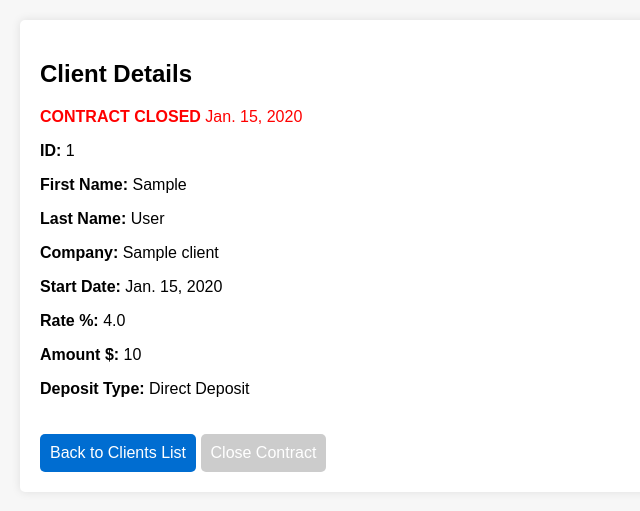
After one commit to CHRNVpy/FaesInvest, a Django app: page /client/1/ in a window 1280 px wide. The commit adds this page. Shown: the top 511 px of the page, without its empty margins (0-640 px from the left). Run offline with Django 5.2, Linux system fonts and the light colour scheme; a user stored in the database is signed in; tables that the repository leaves empty hold one stand-in row (values such as "Sample post"); parts of the project's set-up code (start-up, migrations or seed data) failed here and were passed over; some libraries are stand-ins or nearby versions.

Commit message:
close contract feature added

```diff
--- a/invest/settings.py
+++ b/invest/settings.py
@@ -90,8 +90,8 @@ WSGI_APPLICATION = 'invest.wsgi.application'
 #         'ENGINE': 'django.db.backends.postgresql',
 #         'NAME': 'faes_invest',
 #         'USER': 'postgres',
-#         'PASSWORD': os.getenv('POSTGRES_PASSWORD'),
-#         'HOST': 'db',  # Set to 'db' to use the PostgreSQL Docker container
+#         'PASSWORD': 'postgres', #os.getenv('POSTGRES_PASSWORD'),
+#         'HOST': 'localhost',  # Set to 'db' to use the PostgreSQL Docker container
 #         'PORT': 5432,
 #     }
 # }
--- a/invest_app/admin.py
+++ b/invest_app/admin.py
@@ -6,15 +6,15 @@ from .models import Client
 class ClientAdmin(admin.ModelAdmin):
     list_display = (
     'investor_id', 'first_name', 'last_name', 'company_name', 'investment_date', 'investment_rate', 'investment_amount',
-    'investment_type')
+    'investment_type', 'contract_end_date')
     search_fields = ('investor_id', 'first_name', 'last_name', 'company_name')
-    list_filter = ('investment_type', 'investment_date')
+    list_filter = ('investment_type', 'investment_date', 'contract_end_date')
 
     fieldsets = (
         (None, {
             'fields': ('investor_id', 'first_name', 'last_name', 'company_name')
         }),
         ('Investment Details', {
-            'fields': ('investment_date', 'investment_rate', 'investment_amount', 'investment_type')
+            'fields': ('investment_date', 'investment_rate', 'investment_amount', 'investment_type', 'contract_end_date')
         }),
     )
--- a/invest_app/models.py
+++ b/invest_app/models.py
@@ -15,6 +15,7 @@ class Client(models.Model):
     investment_rate = models.FloatField()
     investment_amount = models.IntegerField()
     investment_type = models.CharField(max_length=15, choices=INVESTMENT_TYPE_CHOICES)
+    contract_end_date = models.DateField(null=True, blank=True)
 
     def __str__(self):
         return f"{self.first_name} {self.last_name} ({self.investor_id})"
--- /dev/null
+++ b/invest_app/templates/client_detail.html
@@ -0,0 +1,118 @@
+<!DOCTYPE html>
+<html lang="en">
+<head>
+    <meta charset="UTF-8">
+    <meta name="viewport" content="width=device-width, initial-scale=1.0">
+    <title>Client Details</title>
+    <link rel="stylesheet" href="https://code.jquery.com/ui/1.12.1/themes/base/jquery-ui.css">
+    <style>
+        body {
+            font-family: Arial, sans-serif;
+            background-color: #f7f7f7;
+            margin: 20px;
+        }
+        .client-detail {
+            width: auto;
+            margin: auto;
+            background-color: #fff;
+            border-radius: 5px;
+            box-shadow: 0 0 10px rgba(0,0,0,0.1);
+            padding: 20px;
+        }
+        .back-button, .close-contract-button {
+            margin-top: 20px;
+            padding: 10px;
+            font-size: 16px;
+            border: none;
+            border-radius: 5px;
+            background-color: #006dd1;
+            color: white;
+            cursor: pointer;
+            transition: background-color 0.3s;
+        }
+        .back-button:hover, .close-contract-button:hover {
+            background-color: #0056b3;
+        }
+        .close-contract-button[disabled] {
+            background-color: #cccccc;
+            cursor: not-allowed;
+        }
+    </style>
+</head>
+<body>
+    <div class="client-detail">
+        <h2>Client Details</h2>
+        {% if client.contract_end_date %}
+            <p style="color: red;"><strong>CONTRACT CLOSED</strong> {{ client.contract_end_date }}</p>
+        {% endif %}
+        <p><strong>ID:</strong> {{ client.investor_id }}</p>
+        <p><strong>First Name:</strong> {{ client.first_name }}</p>
+        <p><strong>Last Name:</strong> {{ client.last_name }}</p>
+        <p><strong>Company:</strong> {{ client.company_name }}</p>
+        <p><strong>Start Date:</strong> {{ client.investment_date }}</p>
+        <p><strong>Rate %:</strong> {{ client.investment_rate }}</p>
+        <p><strong>Amount $:</strong> {{ client.investment_amount }}</p>
+        <p><strong>Deposit Type:</strong> {{ client.investment_type }}</p>
+        <!-- Add more fields as needed -->
+        <button class="back-button" onclick="location.href='{% url 'list_clients' %}'">Back to Clients List</button>
+        {% if not client.contract_end_date %}
+            <button class="close-contract-button" id="closeContractBtn">Close Contract</button>
+        {% else %}
+            <button class="close-contract-button" id="closeContractBtn" disabled>Close Contract</button>
+        {% endif %}
+    </div>
+
+    <div id="dialog" title="Select Contract End Date" style="display:none;">
+        <p>Choose a date:</p>
+        <input type="text" id="contractEndDate" name="contract_end_date">
+    </div>
+
+    <script src="https://code.jquery.com/jquery-3.6.0.min.js"></script>
+    <script src="https://code.jquery.com/ui/1.12.1/jquery-ui.min.js"></script>
+    <script>
+    $(document).ready(function() {
+        $("#closeContractBtn").click(function() {
+            $("#dialog").dialog({
+                modal: true,
+                buttons: {
+                    "Close Contract": function() {
+                        var selectedDate = $("#contractEndDate").val();
+                        if (selectedDate) {
+                            // Send AJAX request to close the contract
+                            $.ajax({
+                                url: "{% url 'close_contract' client.id %}",
+                                type: "POST",
+                                data: {
+                                    'contract_end_date': selectedDate,
+                                    'csrfmiddlewaretoken': '{{ csrf_token }}'
+                                },
+                                success: function(response) {
+                                    if (response.status === 'success') {
+                                        alert("Contract closed with end date: " + selectedDate);
+                                        location.reload(); // Reload the page to see the updated status
+                                    } else {
+                                        alert("Error: " + response.message);
+                                    }
+                                },
+                                error: function(xhr, status, error) {
+                                    alert("An error occurred: " + error);
+                                }
+                            });
+                            $(this).dialog("close");
+                        } else {
+                            alert("Please select a date.");
+                        }
+                    },
+                    Cancel: function() {
+                        $(this).dialog("close");
+                    }
+                }
+            });
+            $("#contractEndDate").datepicker({
+                dateFormat: "yy-mm-dd"
+            });
+        });
+    });
+</script>
+</body>
+</html>
--- a/invest_app/urls.py
+++ b/invest_app/urls.py
@@ -9,6 +9,8 @@ urlpatterns = [
     path('', auth_views.LoginView.as_view(template_name='login.html'), name='login'),  # Redirect root to login
     path('add-client/', views.add_client, name='add_client'),
     path('list-clients/', views.list_clients, name='list_clients'),
+    path('client/<int:client_id>/', views.client_detail, name='client_detail'),
+    path('client/<int:client_id>/close_contract/', views.close_contract, name='close_contract'),
     path('show-table/', views.show_table, name='show_table'),
     path('show-google-table/', views.show_google_table, name='show_google_table'),
 ]
--- a/invest_app/views.py
+++ b/invest_app/views.py
@@ -2,7 +2,9 @@ import json
 from datetime import datetime
 
 from django.contrib.auth.decorators import login_required
-from django.shortcuts import render, redirect
+from django.http import JsonResponse
+from django.shortcuts import render, redirect, get_object_or_404
+from django.views.decorators.csrf import csrf_exempt
 
 from .models import Client
 from .google_sheet import update_spreadsheet, get_investors_table
@@ -16,7 +18,7 @@ def home(request):
     return render(request, 'home.html')
 
 
-@login_required
+@csrf_exempt
 def add_client(request):
     if request.method == 'POST':
         investor_id = request.POST.get('investor_id')
@@ -83,8 +85,38 @@ def add_client(request):
 
 @login_required
 def list_clients(request):
-    clients = Client.objects.all()
-    return render(request, 'list_clients.html', {'clients': clients})
+    filter_contract_end_date = request.GET.get('filter', 'false') == 'true'
+
+    if filter_contract_end_date:
+        clients = Client.objects.filter(contract_end_date__isnull=False)
+    else:
+        clients = Client.objects.all()
+
+    return render(request, 'list_clients.html', {
+        'clients': clients,
+        'filter_contract_end_date': filter_contract_end_date,
+    })
+
+
+# views.py
+@login_required()
+def client_detail(request, client_id):
+    client = Client.objects.get(id=client_id)
+    return render(request, 'client_detail.html', {'client': client})
+
+
+@csrf_exempt
+def close_contract(request, client_id):
+    if request.method == 'POST':
+        client = get_object_or_404(Client, id=client_id)
+        end_date = request.POST.get('contract_end_date')
+        if end_date:
+            # Assuming you have a field 'contract_end_date' in your Client model
+            client.contract_end_date = end_date
+            client.save()
+            return JsonResponse({'status': 'success'})
+        return JsonResponse({'status': 'error', 'message': 'Invalid date'}, status=400)
+    return JsonResponse({'status': 'error', 'message': 'Invalid request'}, status=400)
 
 
 @login_required
```
Also changed, not shown: invest_app/google_sheet.py (+10 -2 lines), invest_app/templates/list_clients.html (+18 -4 lines), invest_app/templates/show_table.html (+26 -1 lines), invest_app/migrations/0002_client_contract_end_date.py (added).
